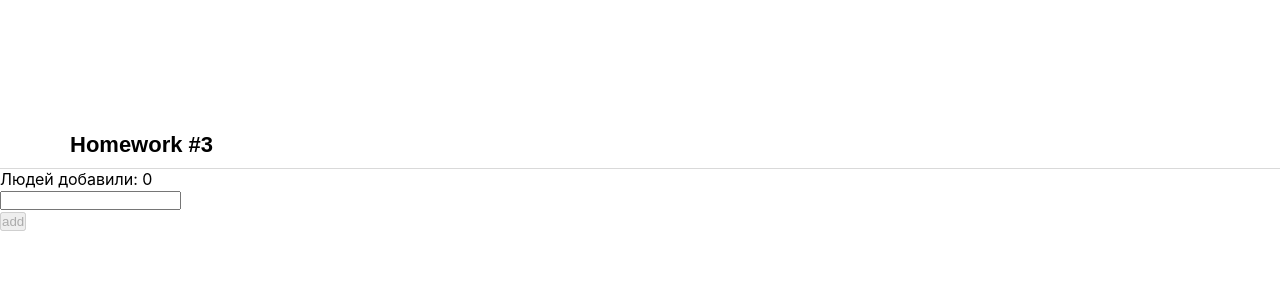
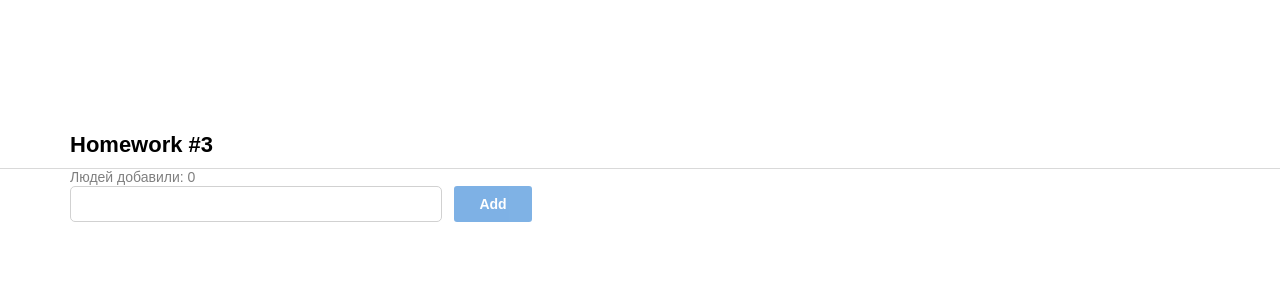
Before and after one commit to IgnatZakalinsky/hws2, a React (Create React App) app: page / in a window 1280 px wide. Shown: the top 300 px of the page. Built offline with nearby package versions, Linux system fonts and the light colour scheme.

Commit message:
css styles

```diff
--- a/src/s2-homeworks/hw03/Greeting.module.css
+++ b/src/s2-homeworks/hw03/Greeting.module.css
@@ -1,22 +1,48 @@
 .greetingForm {
+    margin-left: 70px;
 }
 
 .inputAndButtonContainer {
+    display: flex;
 }
 
 .error {
+    color: red;
 }
 
 .input {
+    height: 36px;
+    width: 372px;
+    border-radius: 5px;
+    border: 1px solid #D1D1D1;
 }
 
 .input:focus {
 }
 
 .errorInput {
+    border: 1px solid red;
 }
 
 .button {
+    font-family: 'Montserrat', sans-serif;
+    font-style: normal;
+    font-weight: 600;
+    font-size: 14px;
+    line-height: 20px;
+    color: #FFFFFF;
+
+    justify-content: center;
+    align-items: center;
+    padding: 5px 24px;
+    gap: 10px;
+    width: 78px;
+    height: 36px;
+    background: #0066CC;
+    border-radius: 3px;
+    margin-left: 12px;
+    border: none;
+    cursor: pointer;
 }
 
 .button:focus {
@@ -26,9 +52,17 @@
 }
 
 .button:disabled {
+    opacity: 0.5;
 }
 
 .text {
+    font-family: 'Montserrat', sans-serif;
+    font-style: normal;
+    font-weight: 400;
+    font-size: 14px;
+    line-height: 17px;
+
+    color: rgba(0, 0, 0, 0.5);
 }
 
 .greeting {
--- a/src/s2-homeworks/hw03/Greeting.tsx
+++ b/src/s2-homeworks/hw03/Greeting.tsx
@@ -25,7 +25,7 @@
         lastUserName,
     } // деструктуризация пропсов
 ) => {
-    const inputClass = s.errorInput // need to fix with (?:)
+    const inputClass = error ? `${s.input} ${s.errorInput}` : s.input; // need to fix with (?:)
 
     return (
         <div id={'hw3-form'} className={s.greetingForm}>
@@ -57,7 +57,7 @@
                     className={s.button}
                     disabled={!name.trim()}
                 >
-                    add
+                    Add
                 </button>
             </div>
 
```
